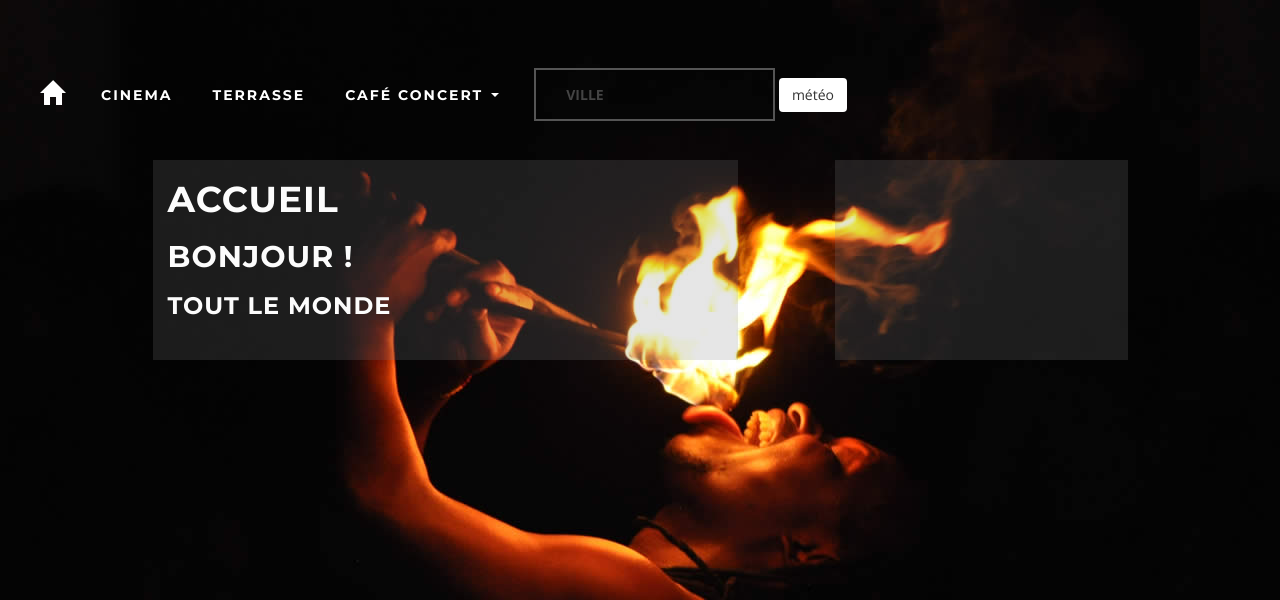
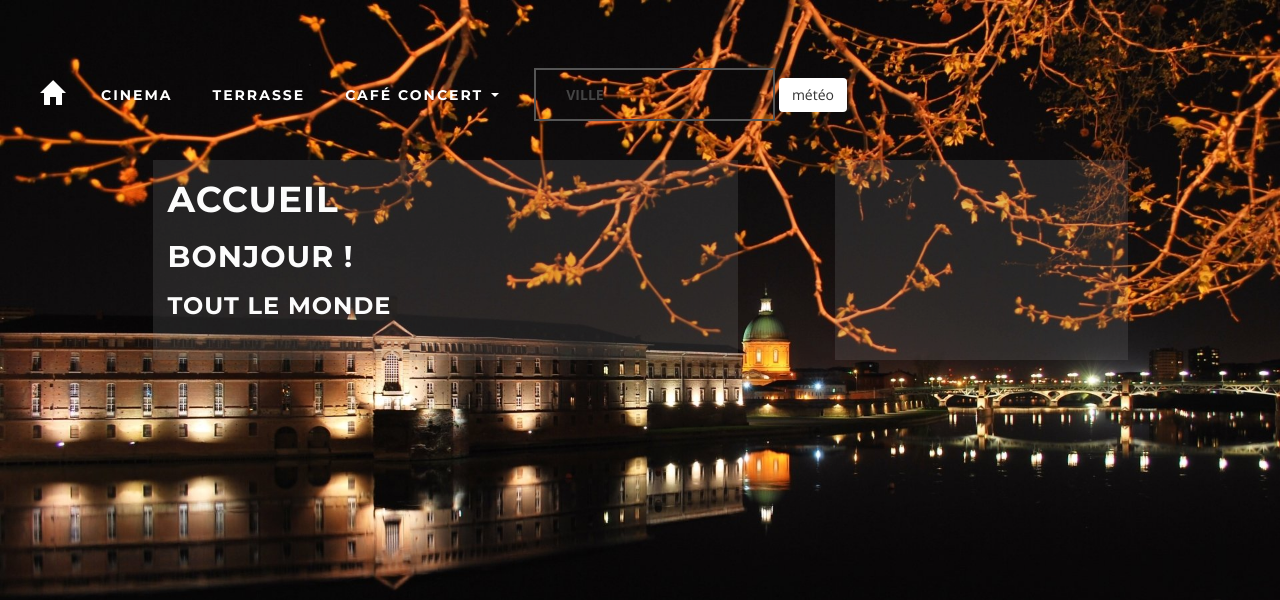
Before and after one commit to TLDevW/Group-project, a PHP site: page / in a window 1280 px wide. Shown: the top 600 px of the page. Run offline with PHP 8.4, Linux system fonts and the light colour scheme; style sheets or scripts are compiled from the project's sources.

Commit message:
toulouse

```diff
--- a/css/style.css
+++ b/css/style.css
@@ -1,6 +1,8 @@
 body {
   color: #fcfcfc;
-  background-image: url("../assets/img/bg/bg3.jpg");
+  background-color: #000 !important;
+  background: url("../images/thumb-1920-523983.jpg") no-repeat;
+  background-size: 100%;
 }
 
 body nav.navbar.navbar-default {
--- a/css/style.scss
+++ b/css/style.scss
@@ -3,10 +3,15 @@ $couleurColonneDroite : rgba(128,128,128,.2);
 $couleurTexte : #fcfcfc;
 $couleurLien : #fcfcfc;
 $couleurThead : #000;
+$couleurFond : #000;
 $couleurHover : rgba(128,128,128,0.5);
 body {
     color : $couleurTexte;
-    background-image: url("../assets/img/bg/bg3.jpg") ;
+    background-color: $couleurFond !important;
+  //  background-image: url("../assets/img/bg/bg3.jpg") ;
+  //  background: url("../images/800px-Toulouse_garonne_nuit.jpg") no-repeat;
+    background: url("../images/thumb-1920-523983.jpg") no-repeat;
+    background-size: 100%;
     nav.navbar.navbar-default {
         background-color: transparent;
         color : $couleurTexte;
```
Also changed, not shown: images/800px-Toulouse_garonne_nuit.jpg (added), images/thumb-1920-523983.jpg (added), 1 other file.
